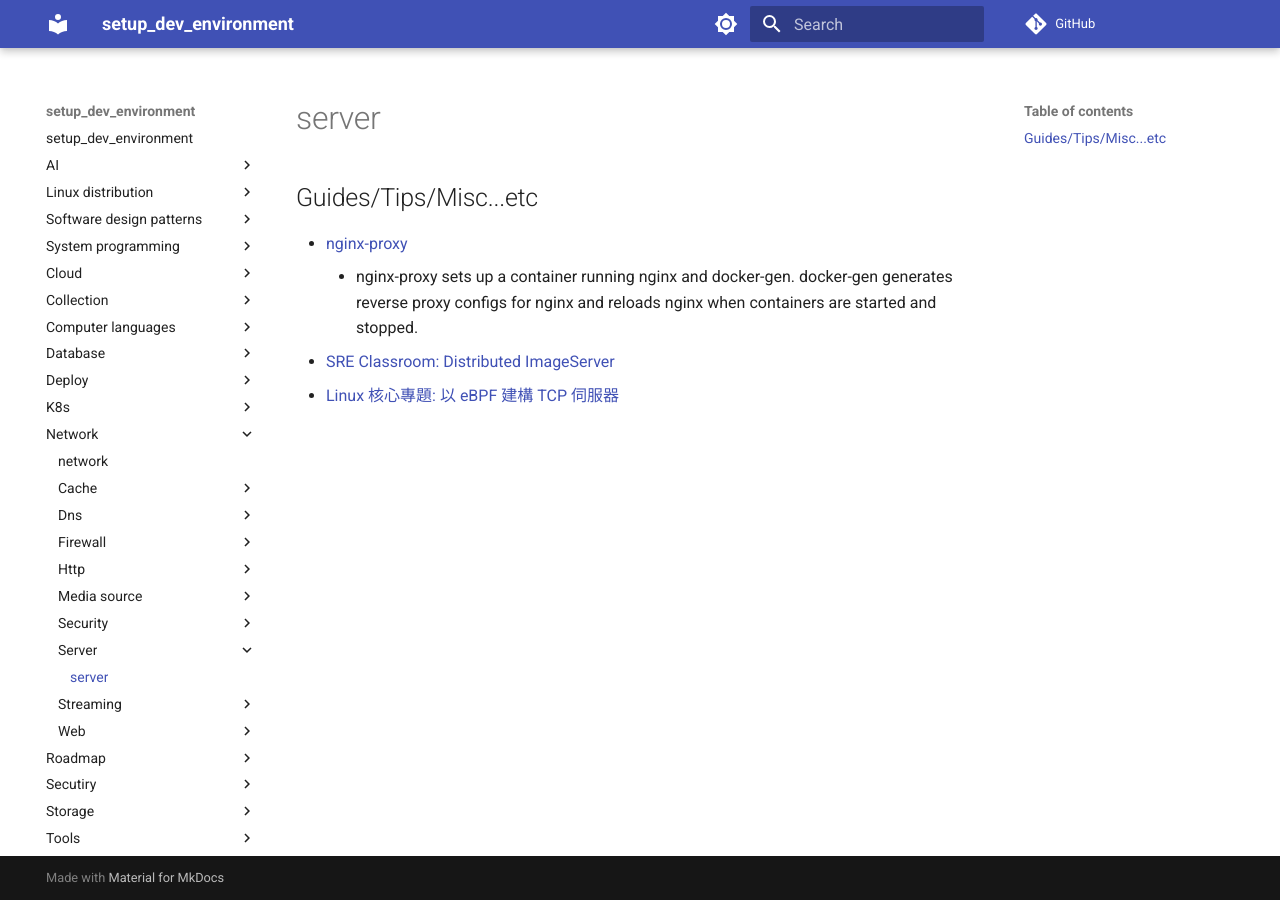
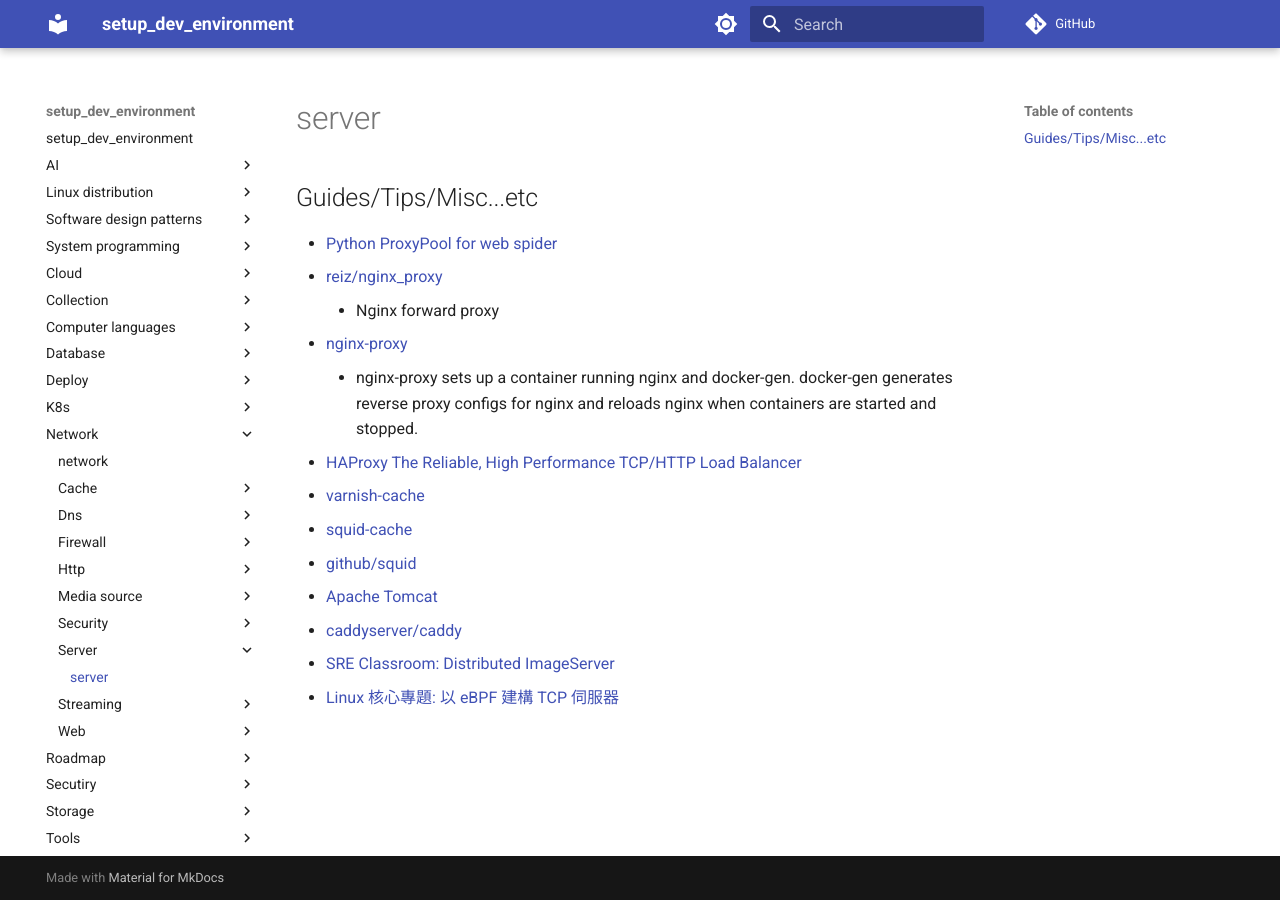
Before and after one commit to hong539/setup_dev_environment, an MkDocs documentation site: the page built from docs/network/server/server.md, in a window 1280 px wide. Built offline with MkDocs 1.6.1 and Material for MkDocs 9.7.7, drawn with Linux system fonts in a browser that asks for light colours; comment, search, counter and statistics services are not loaded.

Commit message:
Update docs

```diff
--- a/docs/network/server/server.md
+++ b/docs/network/server/server.md
@@ -2,7 +2,16 @@
 
 ## Guides/Tips/Misc...etc
 
+* [Python ProxyPool for web spider](https://github.com/jhao104/proxy_pool)
+* [reiz/nginx_proxy](https://github.com/reiz/nginx_proxy)
+    * Nginx forward proxy
 * [nginx-proxy](https://github.com/nginx-proxy/nginx-proxy)
     * nginx-proxy sets up a container running nginx and docker-gen. docker-gen generates reverse proxy configs for nginx and reloads nginx when containers are started and stopped.
+* [HAProxy The Reliable, High Performance TCP/HTTP Load Balancer](https://www.haproxy.org/)
+* [varnish-cache](https://varnish-cache.org/)
+* [squid-cache](http://www.squid-cache.org/)
+* [github/squid](https://github.com/squid-cache/squid)
+* [Apache Tomcat](https://tomcat.apache.org/)
+* [caddyserver/caddy](https://github.com/caddyserver/caddy)
 * [SRE Classroom: Distributed ImageServer](https://sre.google/classroom/imageserver/)
 * [Linux 核心專題: 以 eBPF 建構 TCP 伺服器](https://hackmd.io/@sysprog/ryBw0adH2)
```
Also changed, not shown: docs/computer languages/programming_languages/programing_languages.md (+1 -0 lines), docs/computer languages/programming_languages/python/python.md (+1 -0 lines), docs/database/database.md (+5 -0 lines), docs/k8s/k8s.md (+2 -0 lines), docs/network/web/web.md (+1 -0 lines).
